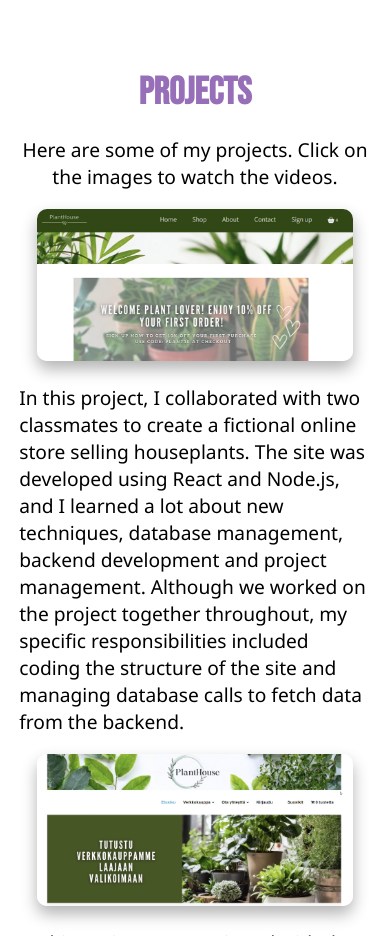
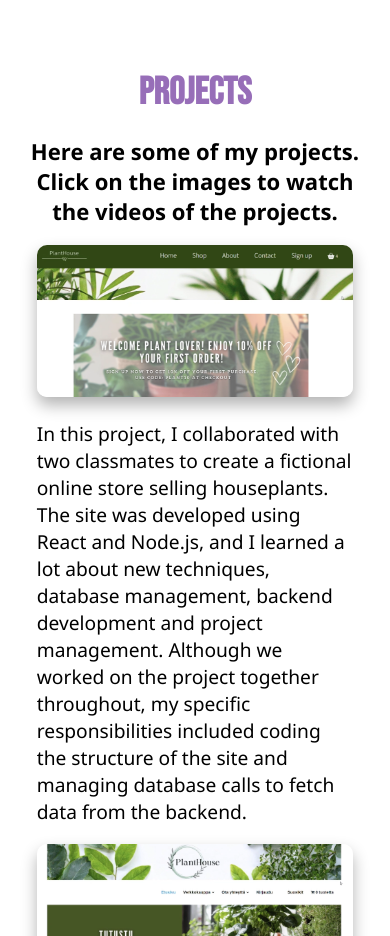
Before and after one commit to Lauraanni/Lauraanni.github.io, a plain HTML site: page index.html in a window 390 px wide. Shown: the part 3780-4716 px from the top of the page. Drawn offline with nearby package versions, Linux system fonts and the light colour scheme.

Commit message:
fix to font-size

```diff
--- a/index.html
+++ b/index.html
@@ -124,7 +124,7 @@
 
 
     <div class="projectdiv">
-      <h3 class="projectInfo">Here are some of my projects. Click on the images to watch the videos.</h3>
+      <h3 class="projectInfo">Here are some of my projects. Click on the images to watch the videos of the projects.</h3>
       <button data-open-modal data-modal-video="images/react_nodejs_planthouse.mp4"
         style="border: none; background-color: #ffffff">
         <img class="projectimg" src="images/planthousereact.png" alt="React Project" />
--- a/styles/style.css
+++ b/styles/style.css
@@ -420,8 +420,8 @@ h3 {
   color: black;
   align-items: center;
   font-family: 'Segoe UI', Tahoma, Geneva, Verdana, sans-serif;
-  font-weight: normal;
-  font-size: 2rem;
+  font-weight: bold;
+  font-size: 2.3rem;
 }
 .projectdiv {
   display: flex;
@@ -515,6 +515,7 @@ button[data-close-modal] {
     width: 70vw;
     height: 70vw;
     pointer-events: none;
+
   }
 
   .projectdiv {
@@ -523,7 +524,7 @@ button[data-close-modal] {
     gap: 2rem;
   }
   .projectdiv p{
-    width: 100%;
+    width: 90%;
     text-align: left;
   }
 
@@ -532,6 +533,7 @@ button[data-close-modal] {
     width: 100%;
     max-width: 90%;
     cursor: pointer;
+
   }
 
   .gallery p {
```
